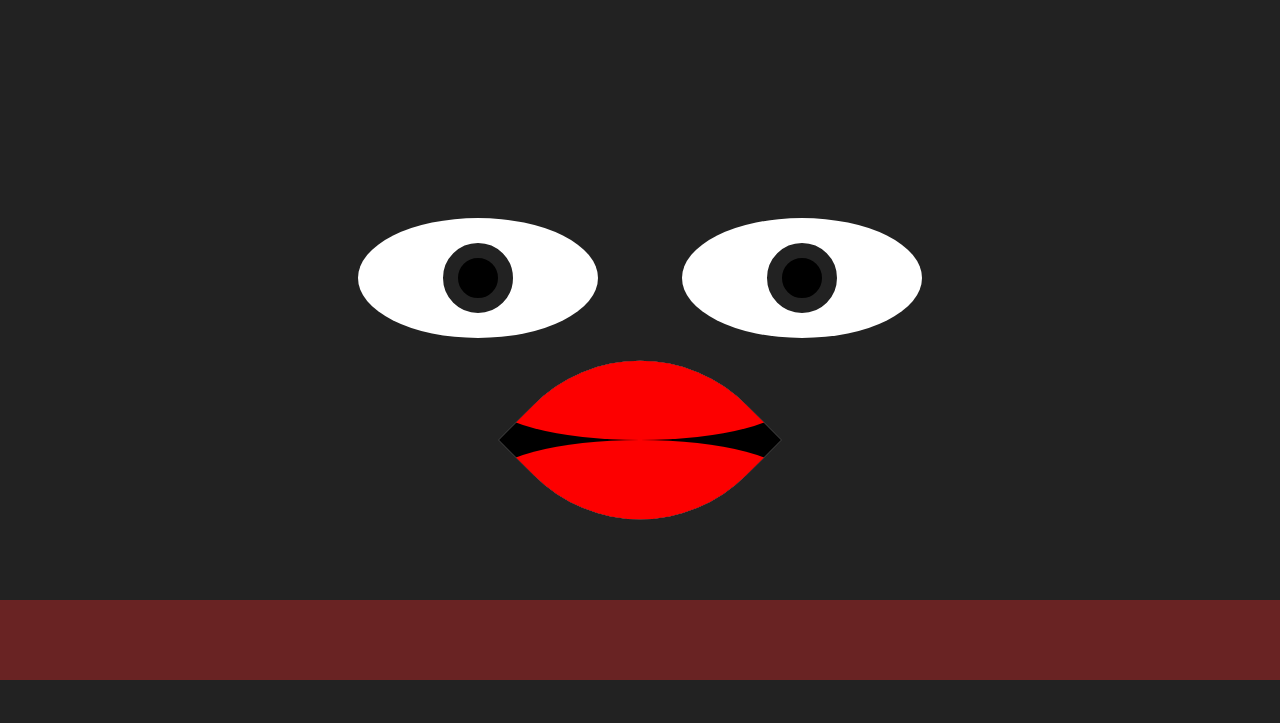
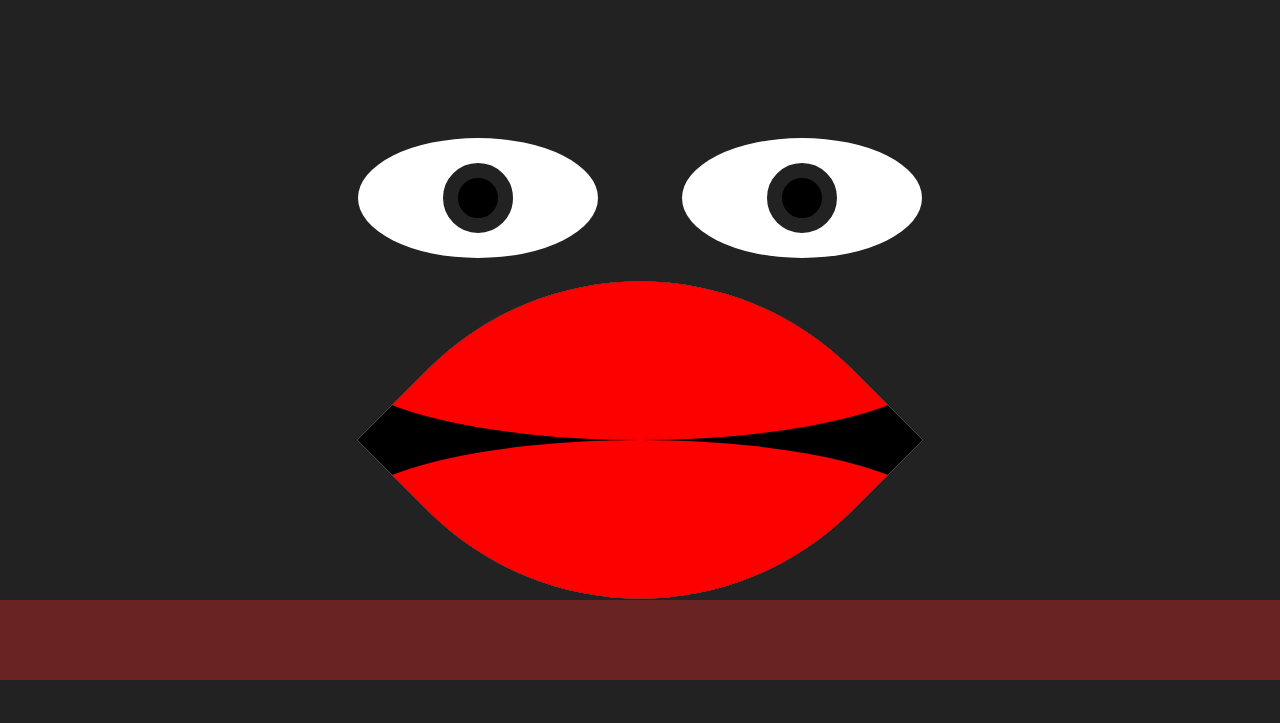
Before and after one commit to madcvvs/market, a PHP site: page /index.html in a window 1280 px wide. Shown: the part 120-843 px from the top of the page. Before the commit the page ends 800 px from the top, so only its background shows below. Run offline with PHP 8.4, Linux system fonts and the light colour scheme.

Commit message:
mouth 2.0

```diff
--- a/css.css
+++ b/css.css
@@ -119,7 +119,7 @@ body{
 
 .eyes{
   position: absolute;
-  top: 50%;
+  top: 40%;
   transform: translateY(-50%);
   width: 100%;
   text-align: center;
@@ -204,8 +204,8 @@ body{
 }
 
 .mouth{
-  width:200px;
-  height:200px;
+  width:400px;
+  height:400px;
   background:white;
   position: absolute;
   top: 70%;
@@ -216,8 +216,8 @@ body{
 }
 
 .shut{
-  width: 300px;
-  height: 160px;
+  width: 600px;
+  height: 320px;
   background: black;
   position: absolute;
   top: 70%;
@@ -245,6 +245,15 @@ body{
   transition: 0.4s all;
 }
 
+.shut img{
+  display: block;
+  width: 100%;
+  height: 0%;
+  background: rgb(0, 0, 0);
+  transition: 0.4s all;
+}
+
+
 
 .shut .lip2{
   display: block;
@@ -263,3 +272,7 @@ body{
 .mouth:hover > .shut .pusher{
   height: 60%;
 }
+
+.mouth:hover > .shut img{
+  height: 100%;
+}
--- a/index.html
+++ b/index.html
@@ -37,7 +37,7 @@
         <div class="mouth">
           <div class="shut">
             <span class="lip1"></span>
-            <span class="pusher"></span>
+            <span class="pusher"><img src="kujuk.jpg"></span>
             <span class="lip2"></span>
           </div>
           <div class="ball">
```
Also changed, not shown: kujuk.jpg (added), meny.png (added).
